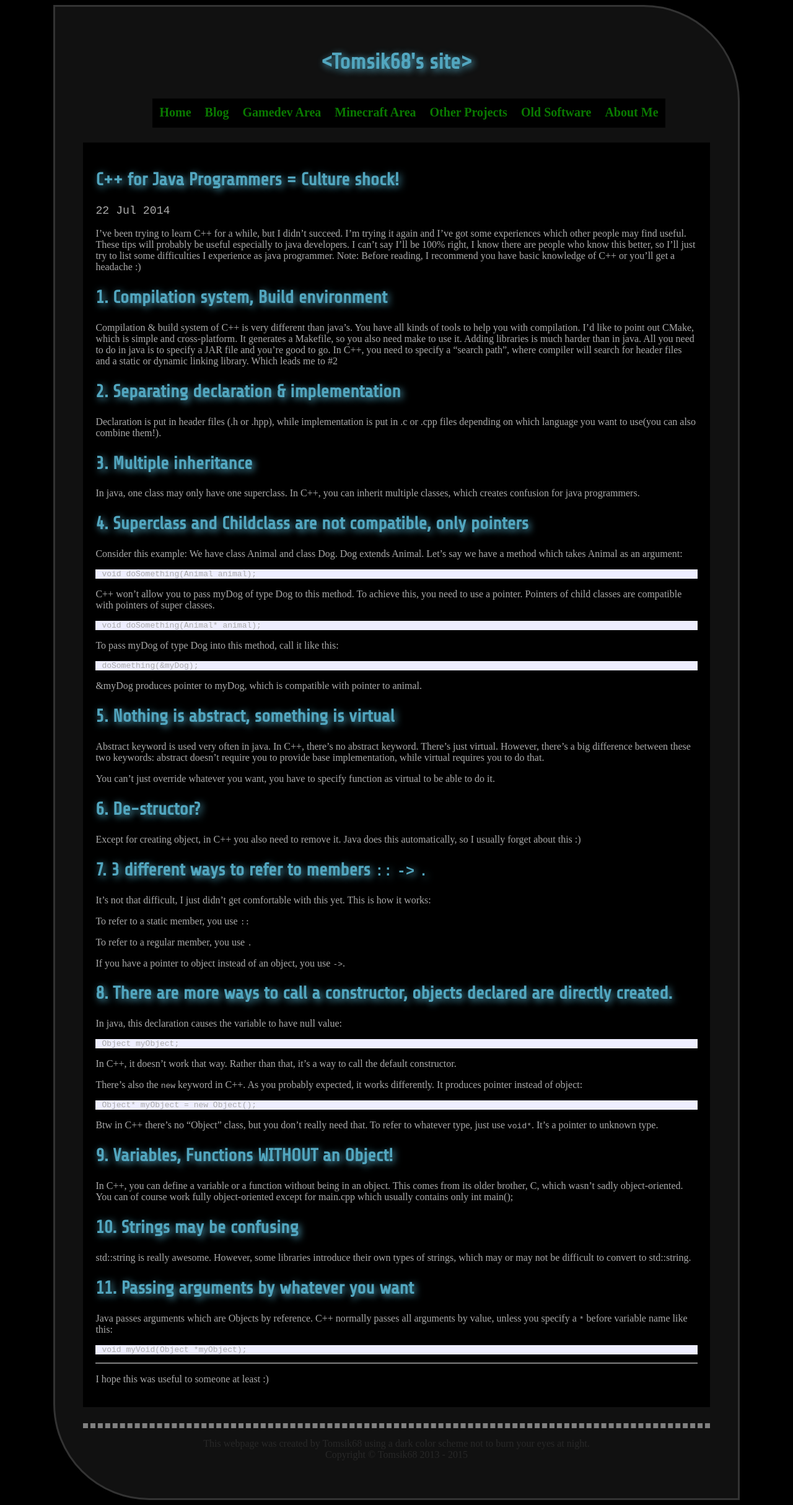
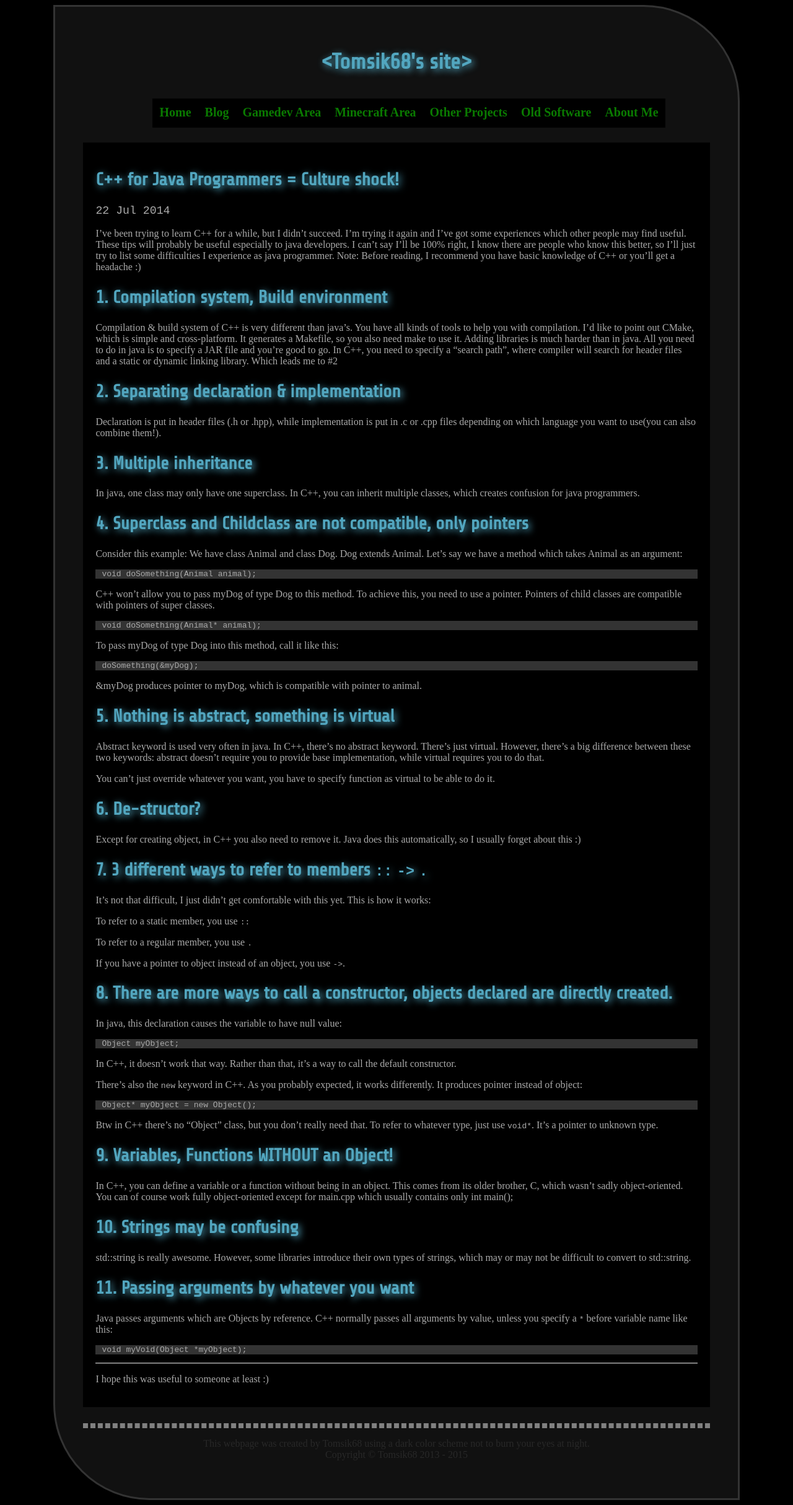
Before and after one commit to tomsik68/tomsik68.github.io, a Jekyll site: the page built from _posts/2014-07-22-java-cpp-culture-shock.markdown, in a window 1280 px wide. Shown: the whole page at 62% size. Built offline with Jekyll 4.4.1, drawn with Linux system fonts in a browser that asks for light colours; some web fonts are replaced; Markdown is read by kramdown in place of the engine named in the settings.

Commit message:
Code has default background

```diff
--- a/css/main_.css
+++ b/css/main_.css
@@ -140,7 +140,7 @@
 
 .post code {
   border: 1px solid #ddd;
-  background-color: #eef;
+  /*background-color: #eef;*/
   padding: 0 .2em;
 }
 
@@ -156,5 +156,5 @@
 }
 
 .post pre.terminal code {
-  background-color: #333;
+  /*background-color: #333;*/
 }
--- a/css/theme.css
+++ b/css/theme.css
@@ -121,5 +121,5 @@
 }
 .highlight {
 	padding-left: 5px;
-	background-color: #eef;
+	background-color: #333;
 }
```
